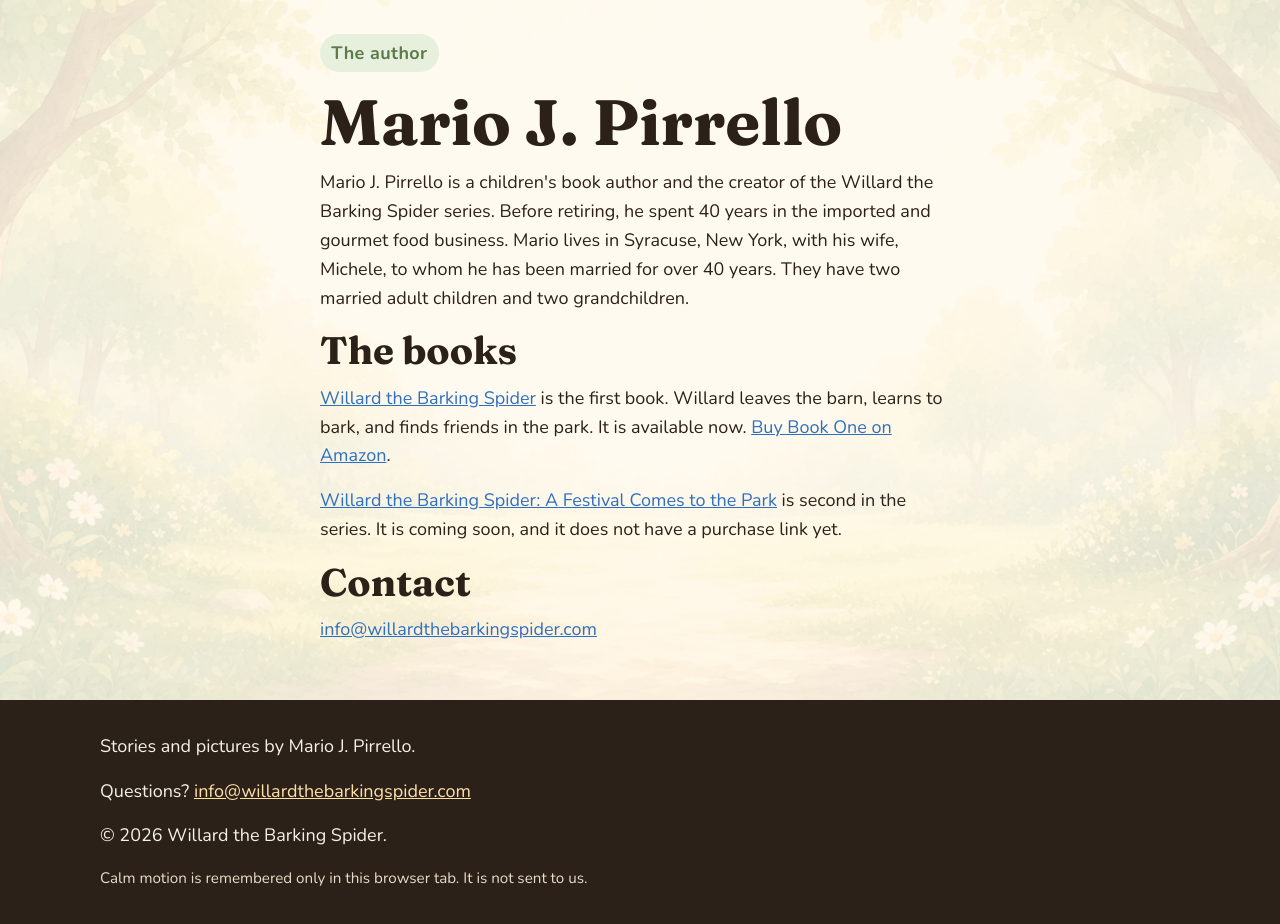
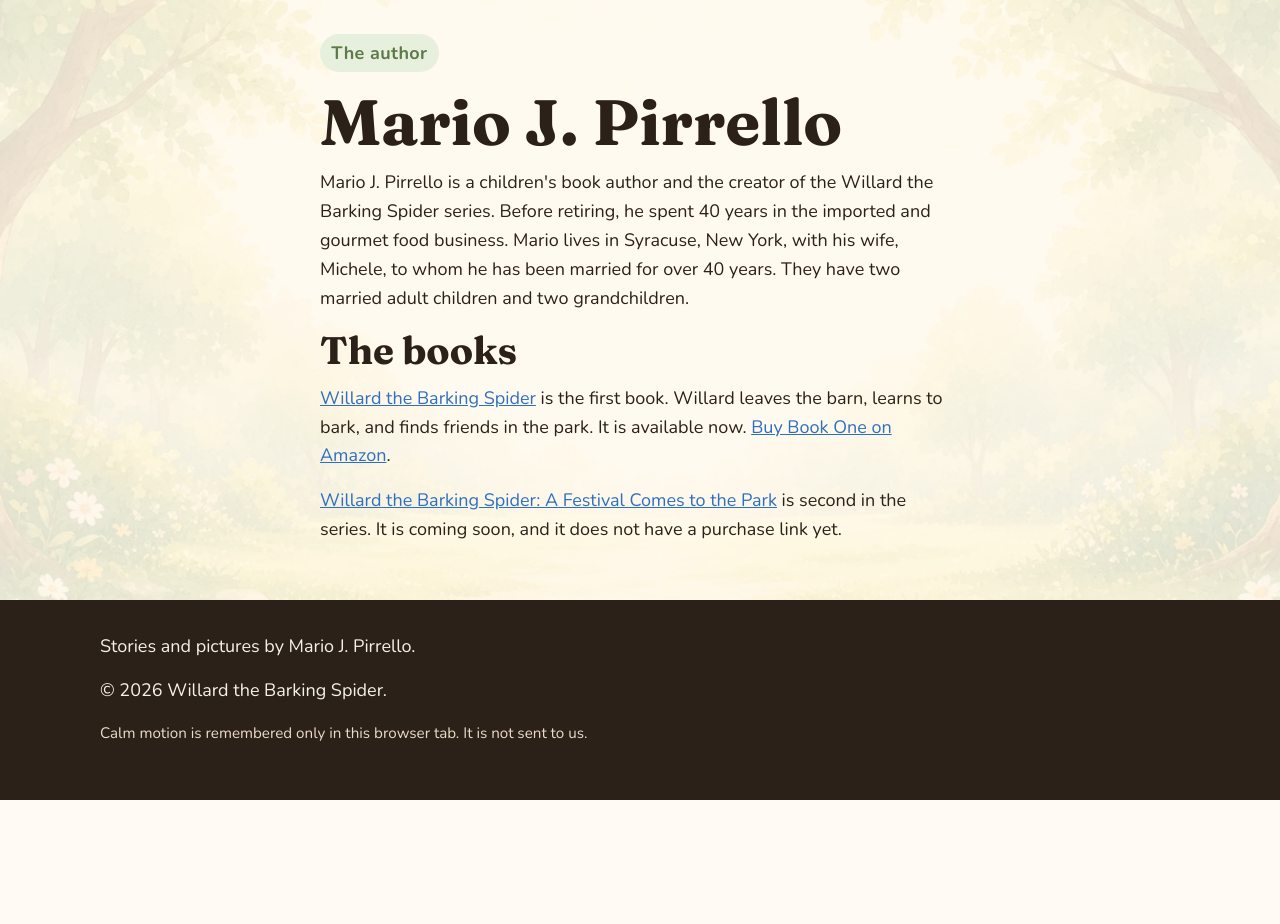
Before and after one commit to table192/willardthebarkingspider, a website: page author.html in a window 1280 px wide. Shown: the part 98-1022 px from the top of the page. After the commit the page ends 898 px from the top, so only its background shows below. Drawn offline with Linux system fonts and the light colour scheme.

Commit message:
Remove the contact email from the author page.
The Contact heading, the address under it, and the footer questions line are gone from that page only.

Co-authored-by: table192 <table192@users.noreply.github.com>

```diff
--- a/author.html
+++ b/author.html
@@ -40,15 +40,12 @@
         <h2>The books</h2>
         <p><a href="book-one.html">Willard the Barking Spider</a> is the first book. Willard leaves the barn, learns to bark, and finds friends in the park. It is available now. <a href="https://www.amazon.com/dp/B0GWR9JBZ9" target="_blank" rel="noopener noreferrer">Buy Book One on Amazon</a>.</p>
         <p><a href="book-two.html">Willard the Barking Spider: A Festival Comes to the Park</a> is second in the series. It is coming soon, and it does not have a purchase link yet.</p>
-        <h2>Contact</h2>
-        <p><a href="mailto:info@willardthebarkingspider.com">info@willardthebarkingspider.com</a></p>
       </div>
     </section>
   </main>
   <footer class="site-footer">
     <div class="wrap">
       <p>Stories and pictures by Mario J. Pirrello.</p>
-      <p>Questions? <a href="mailto:info@willardthebarkingspider.com">info@willardthebarkingspider.com</a></p>
       <p>© <span id="year">2026</span> Willard the Barking Spider.</p>
       <p class="fine">Calm motion is remembered only in this browser tab. It is not sent to us.</p>
     </div>
```
